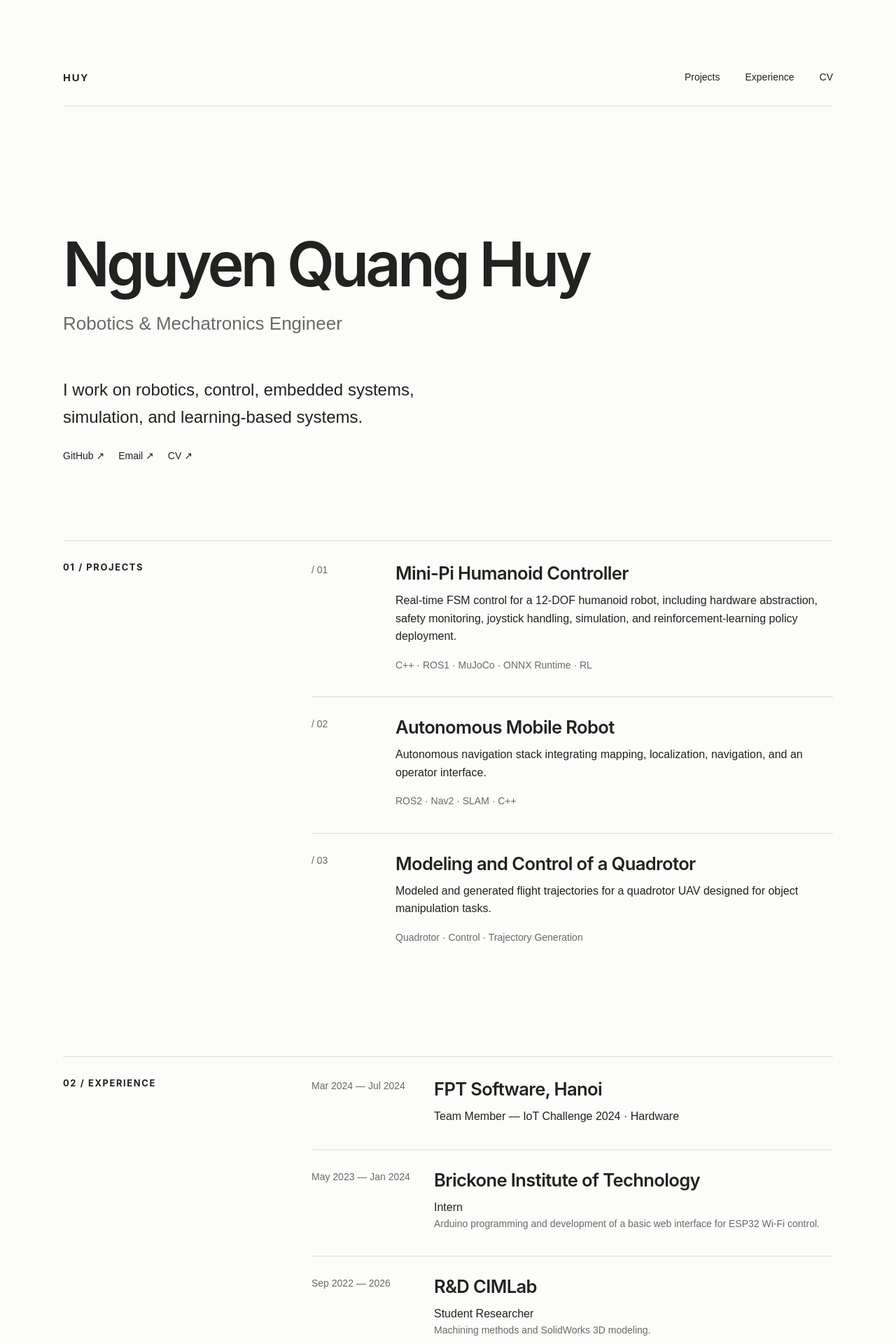
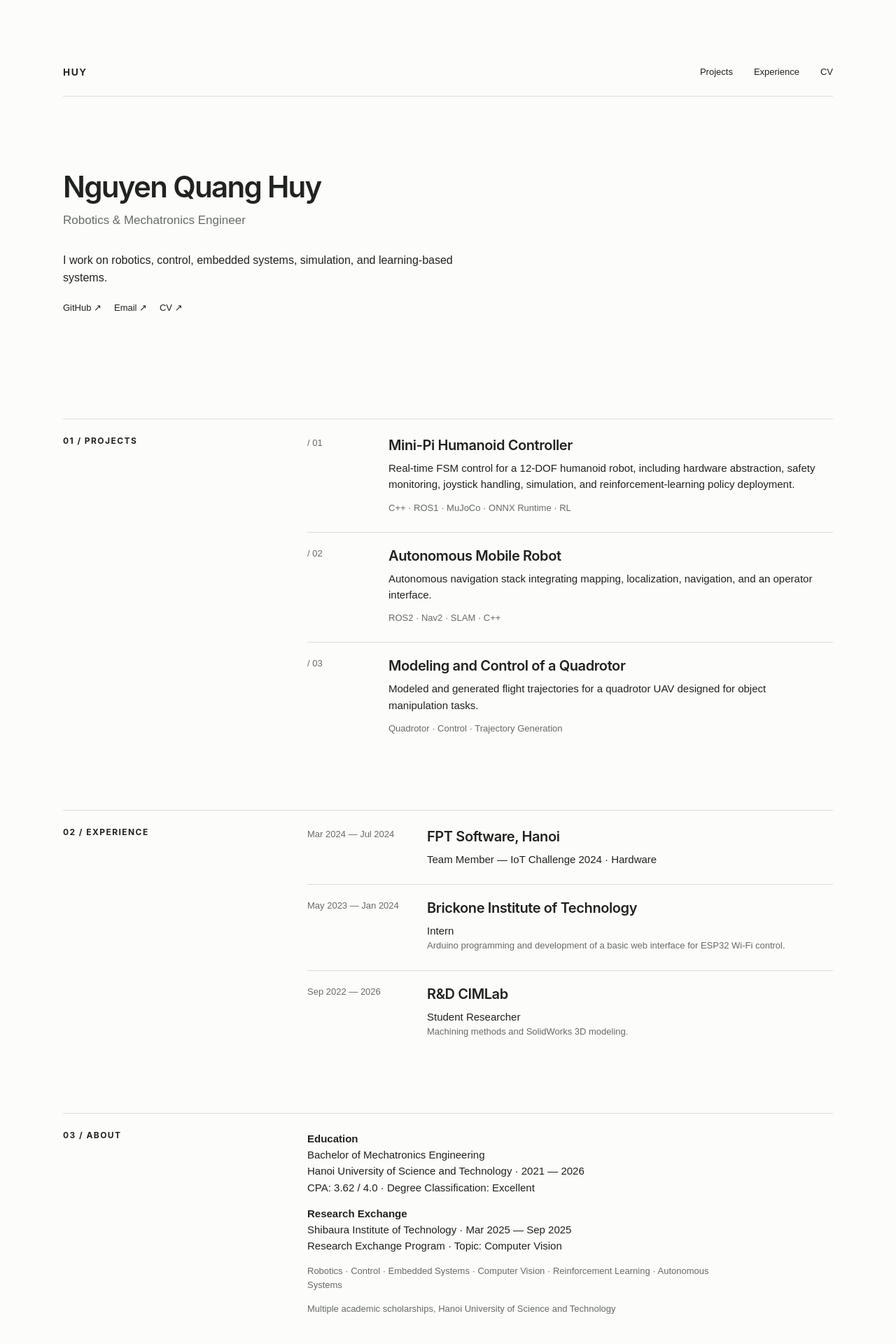
Before and after one commit to huynq03/huynq03.github.io, a Jekyll site: the page built from _pages/about.md, in a window 1280 px wide. Shown: the top 1920 px of the page at 70% size. Built offline with Jekyll 4.4.1, drawn with Linux system fonts in a browser that asks for light colours.

Commit message:
refine portfolio typography

```diff
--- a/assets/css/main.scss
+++ b/assets/css/main.scss
@@ -42,7 +42,7 @@
 
 /* One-page portfolio */
 .portfolio-site {
-  background: #fcfcfa; color: #202320; font: 16px/1.6 Arial, Helvetica, sans-serif;
+  background: #fcfcfa; color: #202320; font: 15px/1.55 Arial, Helvetica, sans-serif;
   margin: 0;
   *, *::before, *::after { box-sizing: border-box; }
   a { color: inherit; text-decoration: none; }
@@ -52,42 +52,47 @@
 }
 .portfolio-container { width: min(100% - 64px, 1100px); margin-inline: auto; }
 .portfolio-header {
-  min-height: 82px; display: flex; align-items: center; justify-content: space-between;
-  gap: 24px; border-bottom: 1px solid #d9ddda;
-  nav { display: flex; flex-wrap: wrap; gap: 12px 36px; font-size: 14px; }
+  min-height: 68px; display: flex; align-items: center; justify-content: space-between;
+  gap: 20px; border-bottom: 1px solid #d9ddda;
+  nav { display: flex; flex-wrap: wrap; gap: 10px 30px; font-size: 13px; }
 }
-.portfolio-brand { font-size: 15px; font-weight: 800; letter-spacing: .12em; }
+.portfolio-brand { font-size: 14px; font-weight: 800; letter-spacing: .12em; }
 .portfolio-hero {
-  min-height: 620px; padding: clamp(100px, 14vw, 180px) 0 85px;
-  h1 { font-size: clamp(48px, 7vw, 88px); line-height: 1.05; letter-spacing: -.055em; font-weight: 600; margin-bottom: 18px; }
-  > p:not(.portfolio-role) { max-width: 580px; font-size: clamp(19px, 2vw, 24px); margin: 55px 0 25px; }
+  min-height: 460px; padding: clamp(75px, 9vw, 105px) 0 58px;
+  h1 { font-size: clamp(32px, 4vw, 42px); line-height: 1.12; letter-spacing: -.04em; font-weight: 600; margin-bottom: 12px; }
+  > p:not(.portfolio-role) { max-width: 580px; font-size: 16px; margin: 32px 0 20px; }
 }
-.portfolio-role { color: #666c68; font-size: clamp(19px, 2.4vw, 26px); }
-.portfolio-links { display: flex; flex-wrap: wrap; gap: 20px; font-size: 14px; }
+.portfolio-role { color: #666c68; font-size: 17px; }
+.portfolio-links { display: flex; flex-wrap: wrap; gap: 18px; font-size: 13px; }
 .portfolio-section {
-  border-top: 1px solid #d9ddda; padding: 30px 0 125px;
-  display: grid; grid-template-columns: 29% 1fr; gap: 36px; scroll-margin-top: 30px;
-  h2 { margin: 0; font-size: 13px; font-weight: 700; letter-spacing: .12em; }
-  h3 { font-size: clamp(20px, 2vw, 26px); line-height: 1.25; letter-spacing: -.025em; font-weight: 600; margin-bottom: 10px; }
+  border-top: 1px solid #d9ddda; padding: 24px 0 82px;
+  display: grid; grid-template-columns: 29% 1fr; gap: 30px; scroll-margin-top: 30px;
+  h2 { margin: 0; font-size: 12px; font-weight: 700; letter-spacing: .12em; }
+  h3 { font-size: clamp(18px, 1.7vw, 20px); line-height: 1.3; letter-spacing: -.02em; font-weight: 600; margin-bottom: 8px; }
   p { max-width: 610px; margin-bottom: 0; }
 }
 .portfolio-project, .portfolio-experience {
-  display: grid; grid-template-columns: 100px 1fr; gap: 20px;
-  padding: 27px 0 34px; border-top: 1px solid #d9ddda;
+  display: grid; grid-template-columns: 100px 1fr; gap: 16px;
+  padding: 20px 0 24px; border-top: 1px solid #d9ddda;
   &:first-child { border-top: 0; padding-top: 0; }
 }
-.portfolio-index, .portfolio-muted { color: #666c68; font-size: 14px; }
-.portfolio-project .portfolio-muted { margin-top: 17px; }
+.portfolio-index, .portfolio-muted { color: #666c68; font-size: 13px; }
+.portfolio-project .portfolio-muted { margin-top: 12px; }
 .portfolio-experience { grid-template-columns: 155px 1fr; }
-.portfolio-about p + p { margin-top: 18px; }
-.portfolio-footer { border-top: 1px solid #d9ddda; padding: 28px 0 42px; color: #666c68; font-size: 13px; }
+.portfolio-about p + p { margin-top: 14px; }
+.portfolio-footer { border-top: 1px solid #d9ddda; padding: 22px 0 32px; color: #666c68; font-size: 12px; }
 @media (max-width: 800px) {
-  .portfolio-section { grid-template-columns: 1fr; gap: 38px; }
+  .portfolio-section { grid-template-columns: 1fr; gap: 28px; }
 }
 @media (max-width: 520px) {
   .portfolio-container { width: min(100% - 36px, 1100px); }
-  .portfolio-header { min-height: 0; align-items: start; flex-direction: column; gap: 8px; padding-block: 18px; }
+  .portfolio-header { min-height: 0; align-items: start; flex-direction: column; gap: 8px; padding-block: 15px; }
   .portfolio-header nav { width: 100%; justify-content: space-between; gap: 8px; font-size: 13px; }
-  .portfolio-hero { min-height: 560px; padding: 95px 0 75px; }
-  .portfolio-project, .portfolio-experience { grid-template-columns: 1fr; gap: 8px; }
+  .portfolio-site { font-size: 14px; }
+  .portfolio-hero { min-height: 420px; padding: 70px 0 50px; }
+  .portfolio-hero h1 { font-size: clamp(30px, 8vw, 34px); }
+  .portfolio-hero > p:not(.portfolio-role) { font-size: 15px; margin-top: 28px; }
+  .portfolio-section { padding-bottom: 70px; }
+  .portfolio-section h3 { font-size: 18px; }
+  .portfolio-project, .portfolio-experience { grid-template-columns: 1fr; gap: 6px; }
 }
```
